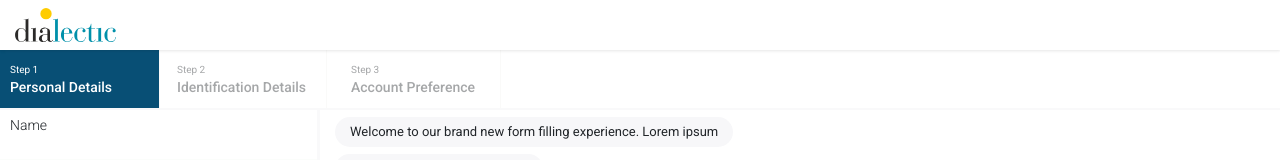
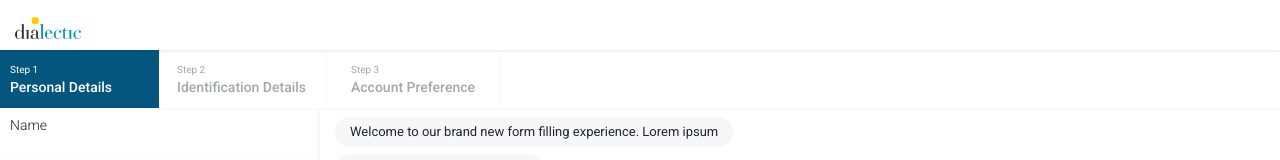
Before and after one commit to kamalbabu/new-form-layout, a React (Create React App) app: page /form in a window 1280 px wide. Shown: the top 160 px of the page. Built offline with nearby package versions, Linux system fonts and the light colour scheme.

Commit message:
Added menu icon and related styles

```diff
--- a/src/components/top-nav/TopNav.css
+++ b/src/components/top-nav/TopNav.css
@@ -10,6 +10,33 @@
    box-shadow: 0 2px 3px rgba(0,0,0,0.03), 0 1px 2px rgba(0,0,0,0.06) !important;
 }
 
+.brand-container{
+    display: inline-block;
+}
 .brand-logo{
-    height: 34px;
+    height: 22px;
+    width: auto;
+
 }
+
+.brand-logo-container{
+    float:left;
+    padding-top:4px;
+}
+
+.live-form-toggle{
+    padding-right:15px;
+    padding-top:10px;
+    cursor:pointer;
+    float:left;
+}
+
+@media (min-width: 575.98px) {
+
+    .live-form-toggle{
+        display: none
+    }
+    .brand-logo-container{
+        float:left;
+    }
+ }
--- a/src/components/top-nav/TopNav.js
+++ b/src/components/top-nav/TopNav.js
@@ -1,5 +1,5 @@
 import React, { Component } from 'react';
-import { MDBNavbar} from 'mdbreact';
+import { MDBNavbar } from 'mdbreact';
 import logo from '../../logo.svg'
 import "./TopNav.css";
 
@@ -26,10 +26,15 @@ class TopNavigation extends Component {
                 {/* <div >
                     <strong className="brand">Brand</strong>
                 </div> */}
-                 <div >
-                    <img className="brand-logo" src={logo} alt=""/>
+                <div className="brand-container">
+                    <div className="live-form-toggle">
+                        <i className="material-icons">list</i>
+                    </div>
+                    <div className="brand-logo-container">
+                        <img className="brand-logo" src={logo} alt="" />
+                    </div>
                 </div>
-            </MDBNavbar>
+            </MDBNavbar >
         );
     }
 }
--- a/src/pages/form/Form.css
+++ b/src/pages/form/Form.css
@@ -46,7 +46,8 @@
 }
 
 .section-item-selected{
-    background:#084F75;
+    /* background:#084F75; */
+    background:#05567E;
     margin: 0 !important;
 }
 
@@ -105,6 +106,7 @@
         width: 40%;
         border-right:1px solid #FAFAF9;
         cursor: pointer;
+        /* background: #00B0CF; */
     }
 
 }
```
Also changed, not shown: 1 other file (tests, documents, lock files or other folders).
